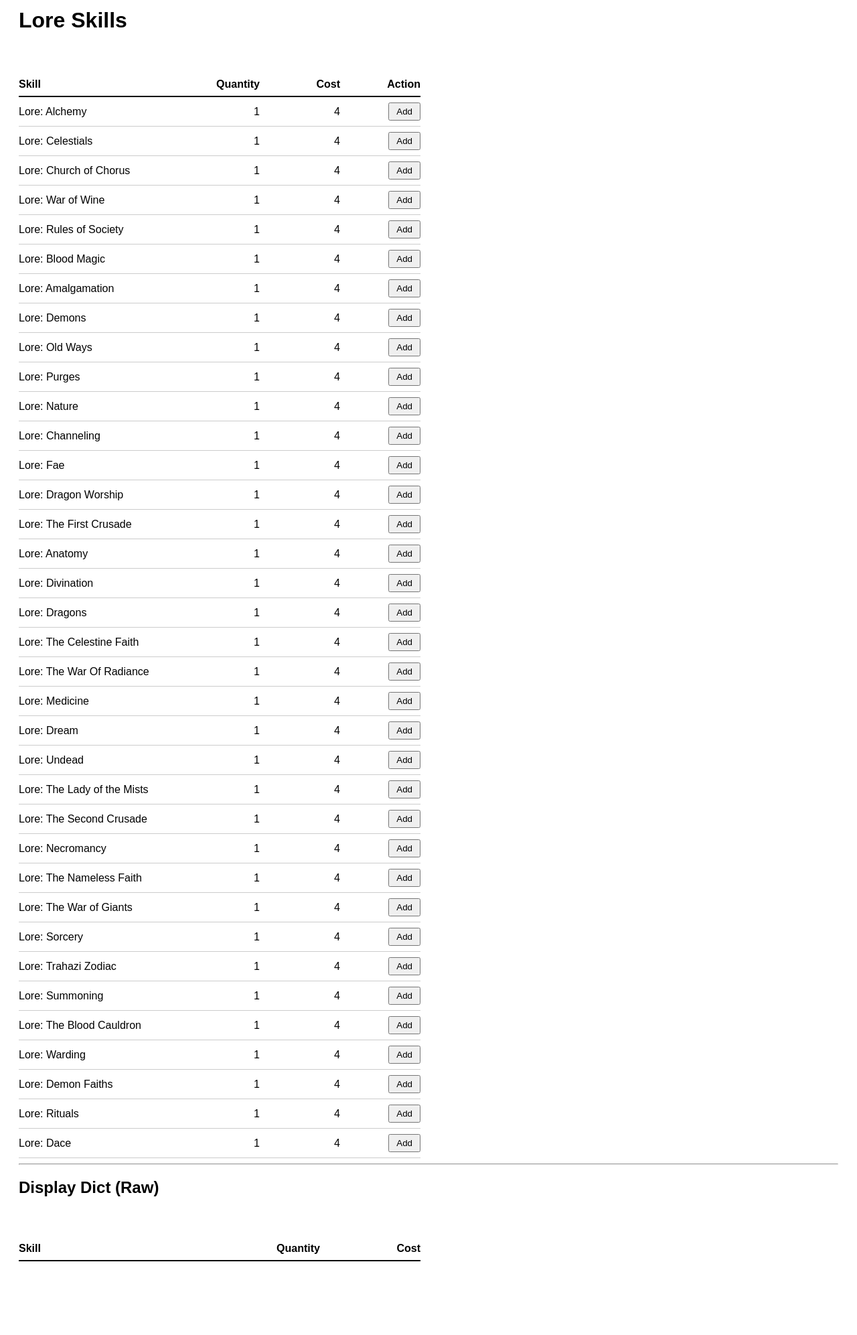
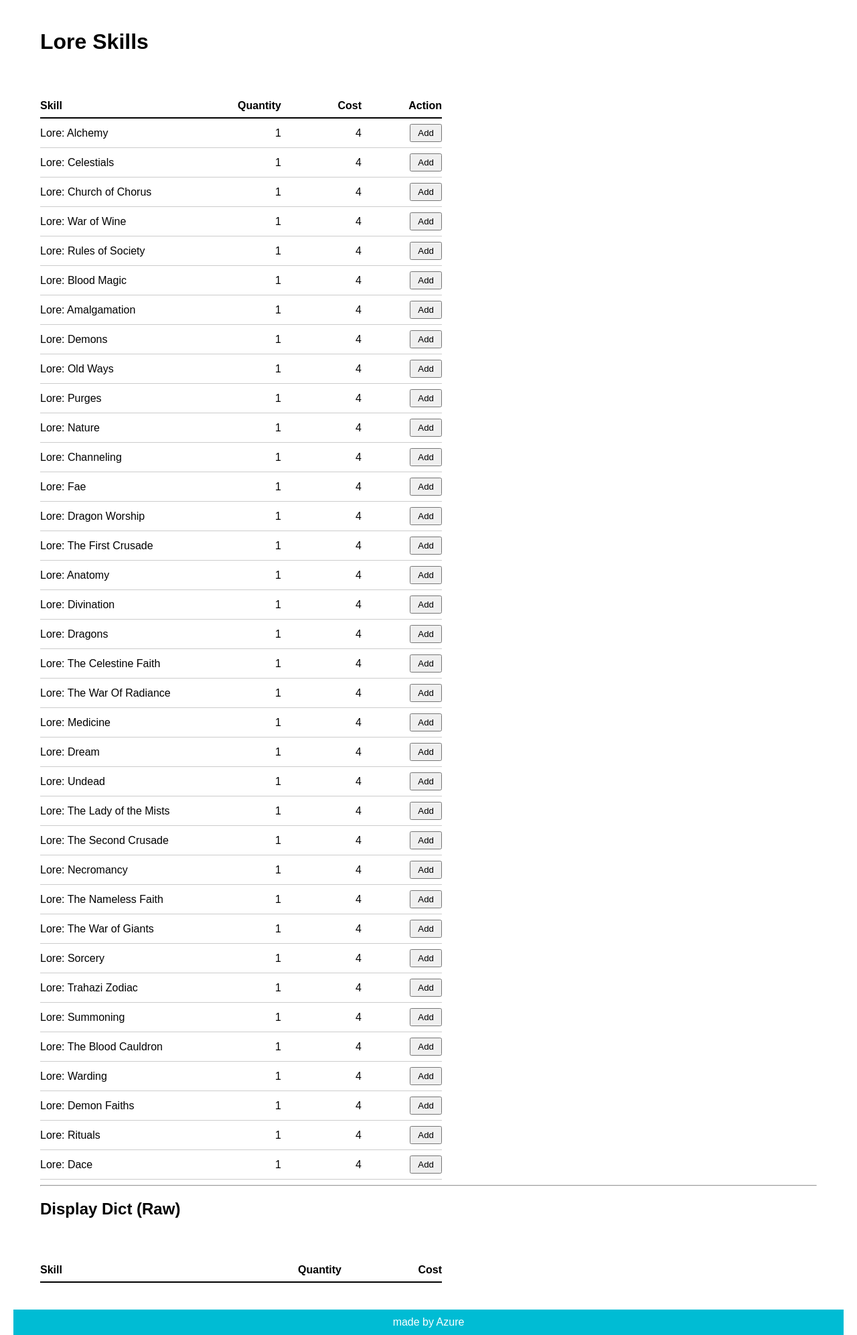
Before and after one commit to AzureZerda/CharacterCreator, a Flask app: page /skills/lore in a window 1280 px wide. Shown: the part 37-2030 px from the top of the page at 67% size. Before the commit the page ends 1920 px from the top, so only its background shows below. Run offline with Flask 3, Linux system fonts and the light colour scheme.

Commit message:
Added bottom bar

```diff
--- a/app.py
+++ b/app.py
@@ -117,7 +117,7 @@ def init_session():
 def confirm():
     return render_template('confirm_character.html')
 
-@app.route("/c")
+@app.route("/")
 def home():
     return render_template("landing_page.html")
 
--- /dev/null
+++ b/templates/base.html
@@ -0,0 +1,49 @@
+<!DOCTYPE html>
+<html lang="en">
+<head>
+    <meta charset="UTF-8">
+    <title>{% block title %}Page{% endblock %}</title>
+
+    <style>
+        html, body {
+            height: 100%;
+            margin: 0;
+            font-family: Arial, sans-serif;
+        }
+
+        .page-wrapper {
+            min-height: 100%;
+            display: flex;
+            flex-direction: column;
+        }
+
+        .content {
+            flex: 1; /* pushes footer down */
+            padding: 40px;
+        }
+
+        .footer {
+            background: #00bcd4; /* softer aqua / cyan */
+            color: white;
+            text-align: center;
+            padding: 10px 0;
+        }
+    </style>
+</head>
+
+<body>
+
+<div class="page-wrapper">
+
+    <div class="content">
+        {% block content %}{% endblock %}
+    </div>
+
+    <div class="footer">
+        made by Azure
+    </div>
+
+</div>
+
+</body>
+</html>
--- a/templates/skill_page.html
+++ b/templates/skill_page.html
@@ -1,6 +1,11 @@
+{% extends "base.html" %}
+
+{% block title %}Your Page Title{% endblock %}
+
+{% block content %}
 <!DOCTYPE html>
-<html lang="en">
-<head>
+
+
     <meta charset="UTF-8">
     <title>{{ category|title }} Skills</title>
 
@@ -63,9 +68,9 @@
             width: 70px;
         }
     </style>
-</head>
 
-<body>
+
+
 
 <div class="top-bar">
 
@@ -227,5 +232,4 @@ function toggleSkill(btn) {
 }
 </script>
 
-</body>
-</html>
+{% endblock %}
```
Also changed, not shown: templates/confirm_character.html (+10 -5 lines), templates/landing_page.html (+8 -6 lines), templates/set_character.html (+9 -6 lines).
